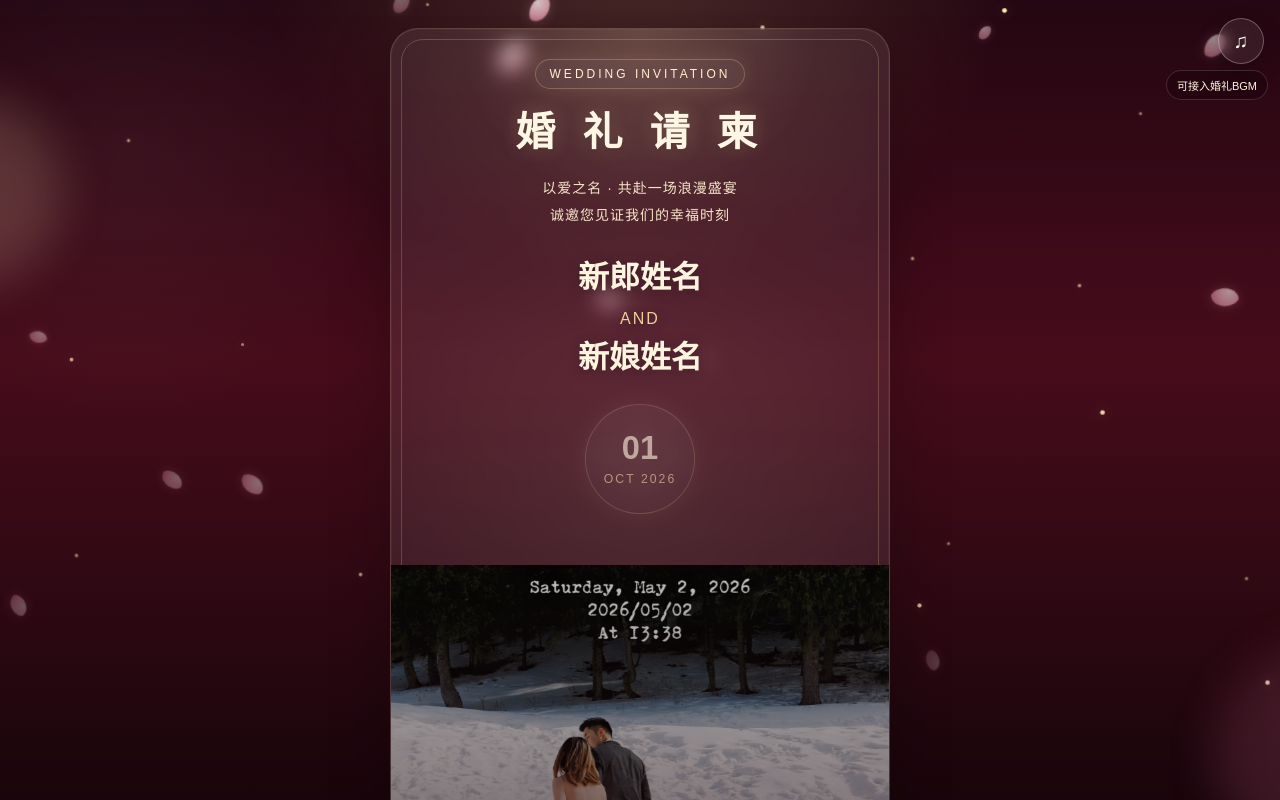
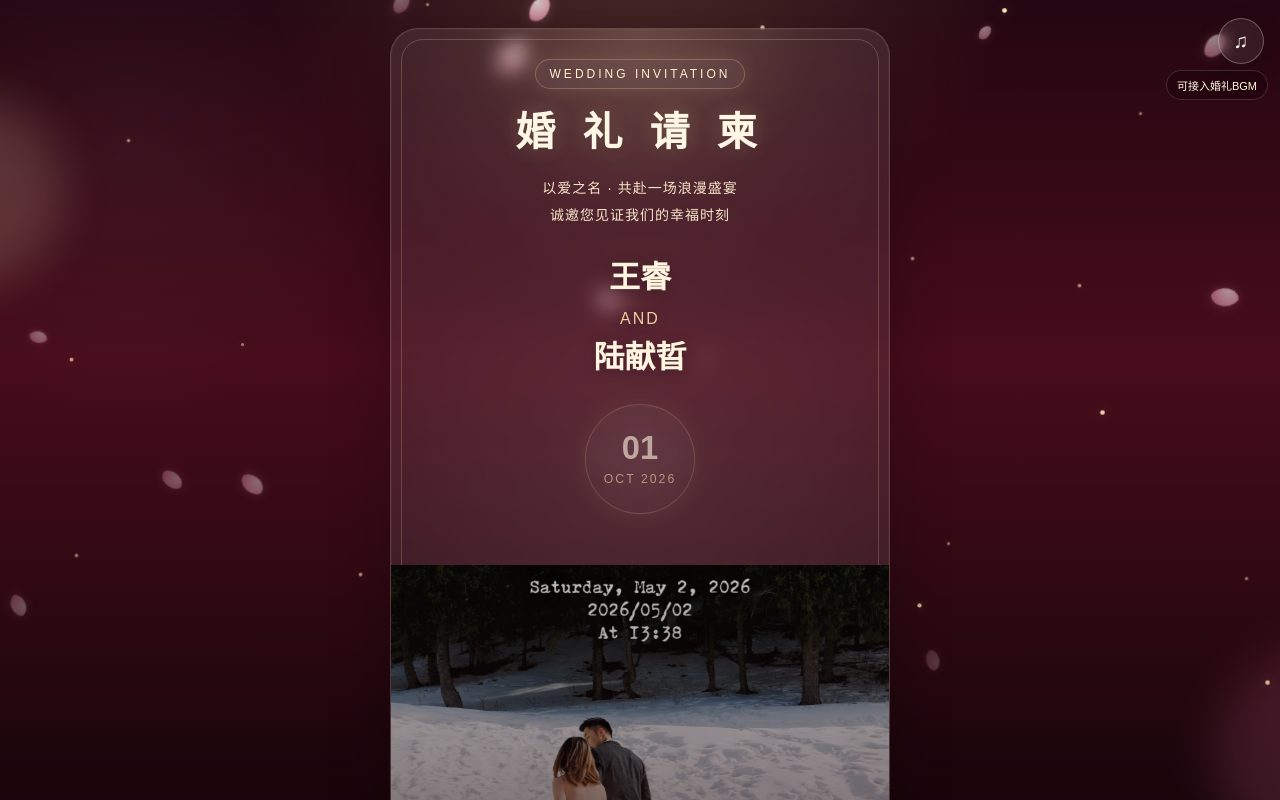
Before and after one commit to XiaoXueShengwangrui/wedding-invitation, a plain HTML site: page index.html in a window 1280 px wide. Drawn offline with Linux system fonts and the light colour scheme.

Commit message:
Add files via upload

```diff
--- a/index.html
+++ b/index.html
@@ -325,9 +325,9 @@
           <p class="sub">以爱之名 · 共赴一场浪漫盛宴<br>诚邀您见证我们的幸福时刻</p>
 
           <div class="names">
-            新郎姓名
+            王睿
             <span class="amp">AND</span>
-            新娘姓名
+            陆献晢
           </div>
 
           <div class="date-box">
```
